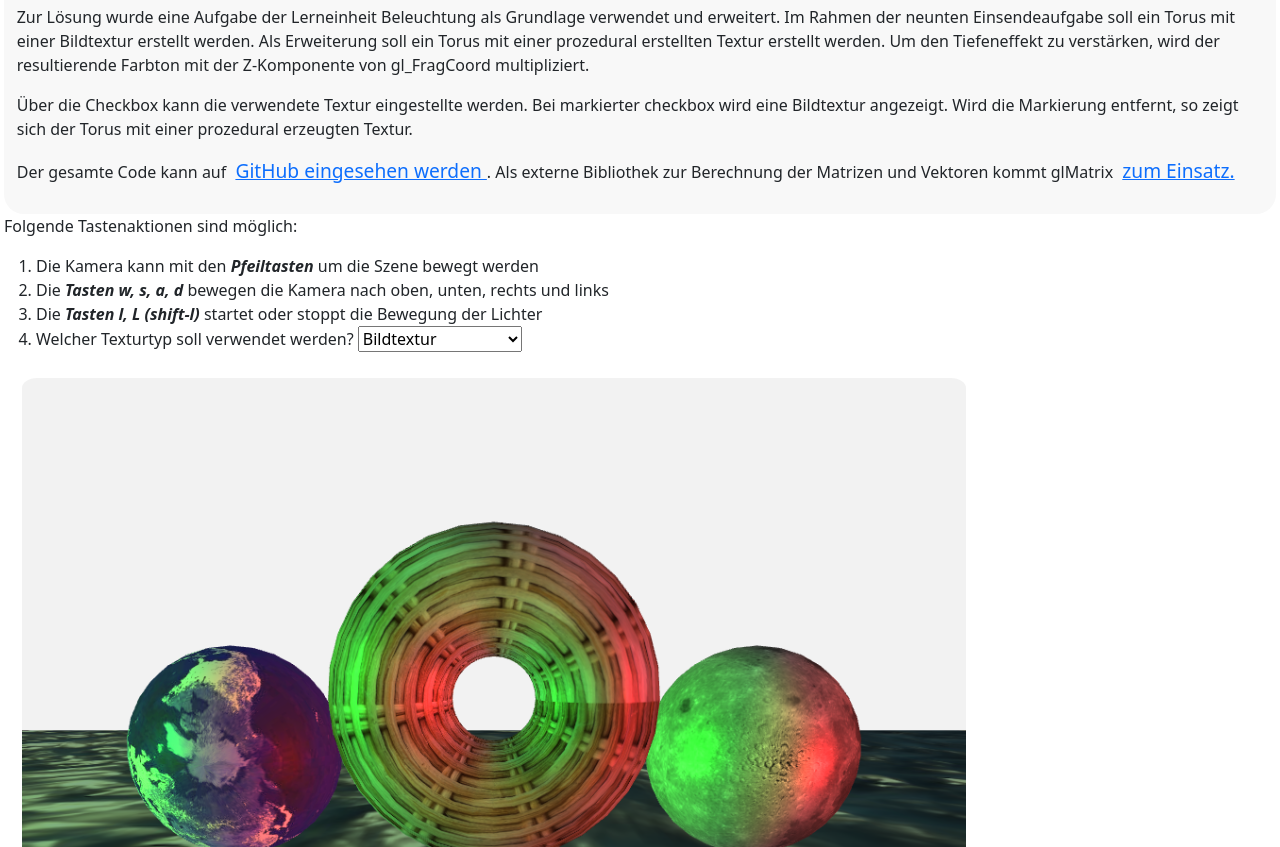
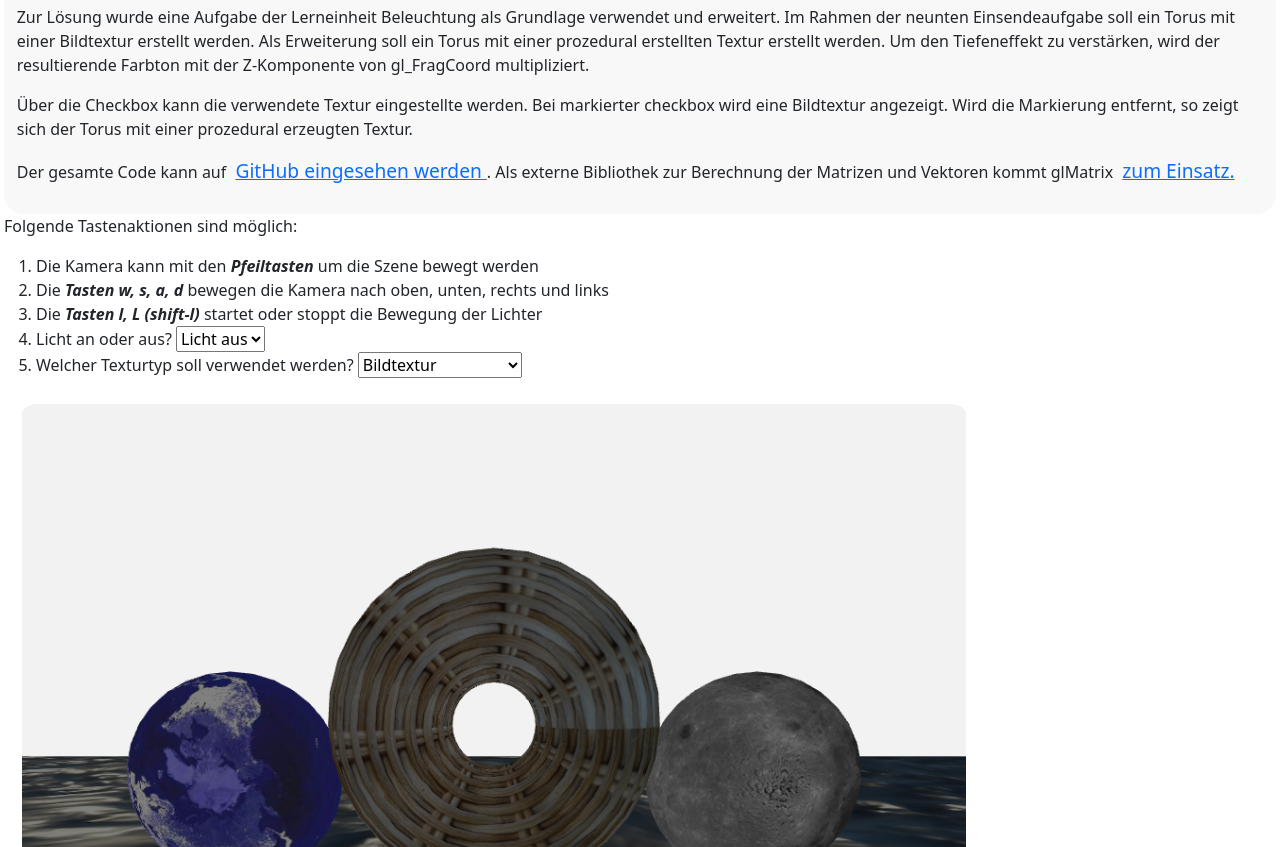
Before and after one commit to ChristianKitte/GvtTorustextur, a plain HTML site: page index.html in a window 1280 px wide. Shown: the part 105-952 px from the top of the page. Drawn offline with nearby package versions, Linux system fonts and the light colour scheme.

Commit message:
Punktlichter schaltbar gemacht. ReadMe Github erstellt inkl. Screenshoots. Kleinere Überarbeitungen.

```diff
--- a/index.html
+++ b/index.html
@@ -58,6 +58,13 @@
             <li>Die <em><b>Tasten w, s, a, d</b></em> bewegen die Kamera nach oben, unten, rechts und links</li>
             <li>Die <em><b>Tasten l, L (shift-l)</b></em> startet oder stoppt die Bewegung der Lichter</li>
             <li>
+                <label for="light-on">Licht an oder aus?</label>
+                <select name="light-on" id="light-on">
+                    <option value="0" selected>Licht aus</option>
+                    <option value="1">Licht an</option>
+                </select>
+            </li>
+            <li>
                 <label for="texture-typ">Welcher Texturtyp soll verwendet werden?</label>
                 <select name="texture-typ" id="texture-typ">
                     <option value="0" selected>Bildtextur</option>
--- a/js/BEL_Src_tpl.js
+++ b/js/BEL_Src_tpl.js
@@ -1,5 +1,6 @@
 var app = (function () {
     let animate = false;
+    let lightOn = 0;
     let textureTyp = 0;
     let currentOrbitDegree_0 = 0.;
     let currentOrbitDegree_1 = 1.;
@@ -58,11 +59,11 @@ var app = (function () {
                 isOn: true,
                 //position: [6., 1., 3.],
                 position: [6., 0., 3.],
-                color: [1., 0., 0.]
+                color: [1., 1., 1.]
             }, {
                 isOn: true,
                 //position: [6., 1., 3.],
-                position: [-6., 1., 3.],
+                position: [-6., 2., 3.],
                 color: [0., 1., 0.]
             },]
     };
@@ -173,8 +174,9 @@ var app = (function () {
         prog.colorUniform = gl.getUniformLocation(prog, "uColor");
 
         // Light.
-        prog.ambientLightUniform = gl.getUniformLocation(prog,
-            "ambientLight");
+        prog.lightOnUniform = gl.getUniformLocation(prog, "lightOn");
+        prog.ambientLightUniform = gl.getUniformLocation(prog, "ambientLight");
+
         // Array for light sources uniforms.
         prog.lightUniform = [];
         // Loop over light sources.
@@ -250,9 +252,15 @@ var app = (function () {
 
     /**
      * Create model object, fill it and push it in models array.
-     *
-     * @parameter geometryname: string with name of geometry.
-     * @parameter fillstyle: wireframe, fill, fillwireframe.
+     * @param geometryname string with name of geometry.
+     * @param fillstyle wireframe, fill, fillwireframe.
+     * @param color
+     * @param translate
+     * @param rotate
+     * @param scale
+     * @param material
+     * @param textureFilename
+     * @param ProceduralTextureTyp
      */
     function createModel(geometryname, fillstyle, color, translate, rotate,
                          scale, material, textureFilename, ProceduralTextureTyp) {
@@ -389,10 +397,16 @@ var app = (function () {
     }
 
     function initEventHandler() {
-        let dropDown = document.getElementById("texture-typ");
+        let dropDown1 = document.getElementById("texture-typ");
+        let dropDown2 = document.getElementById("light-on");
 
-        dropDown.onchange = function (evt) {
+        dropDown1.onchange = function (evt) {
             textureTyp = document.getElementById("texture-typ").value;
+            render();
+        }
+
+        dropDown2.onchange = function (evt) {
+            lightOn = document.getElementById("light-on").value;
             render();
         }
 
@@ -451,6 +465,8 @@ var app = (function () {
                     animate = !animate;
 
                     if (animate) {
+                        dropDown2.value = 1;
+                        lightOn = document.getElementById("light-on").value;
                         window.requestAnimationFrame(rotate);
                     }
 
@@ -461,6 +477,8 @@ var app = (function () {
                     animate = !animate;
 
                     if (animate) {
+                        dropDown2.value = 1;
+                        lightOn = document.getElementById("light-on").value;
                         window.requestAnimationFrame(rotate);
                     }
 
@@ -512,15 +530,15 @@ var app = (function () {
             // Update modelview for model.
             updateTransformations(models[i]);
 
-            // Set uniforms for model.
-            //
             // Transformation matrices.
             gl.uniformMatrix4fv(prog.mvMatrixUniform, false,
                 models[i].mvMatrix);
             gl.uniformMatrix3fv(prog.nMatrixUniform, false,
                 models[i].nMatrix);
+
             // Color (not used with lights).
             gl.uniform4fv(prog.colorUniform, models[i].color);
+            gl.uniform1f(prog.lightOnUniform, lightOn);
 
             // Set Material
             if (textureTyp == 2) {
--- a/js/parameters.js
+++ /dev/null
@@ -1,5 +0,0 @@
-var config={};
-
-const iniConfig=()=>{
-    config.textureTyp=0;
-}
--- a/js/startup.js
+++ b/js/startup.js
@@ -3,10 +3,4 @@
  */
 window.onload = function () {
     app.start()
-    //startApp();
 }
-
-const startApp= async ()=>{
-    //const image= await loadImage('./image/image.png');
-    //app.start(image);
-}
--- a/shaders/fshader.frag
+++ b/shaders/fshader.frag
@@ -13,7 +13,8 @@ void main() {
     float zbuffer = fract(gl_FragCoord.z);
 
     if (useProceduralTexture == 0) { // use image texture
-                                     gl_FragColor = texture2D(uTexture, vTextureCoord)*vColor;
+                                     gl_FragColor = texture2D(uTexture, vTextureCoord) * vColor;
+
     } else if (useProceduralTexture == 2) { // use material
                                             gl_FragColor = vColor * vec4(zbuffer, zbuffer, zbuffer, 1.0);
     }
@@ -75,6 +76,6 @@ void main() {
                                                     tColor = vec4(0. + percent, 1. - percent, 0., 1. * percent2 / whiteLines);
            }
 
-           gl_FragColor = tColor * vec4(zbuffer, zbuffer, zbuffer, 1.0)*vColor;
+           gl_FragColor = tColor * vec4(zbuffer, zbuffer, zbuffer, 1.0) * vColor;
     }
 }
--- a/shaders/vshader.vert
+++ b/shaders/vshader.vert
@@ -11,8 +11,9 @@ uniform mat3 uNMatrix;
 
 // Ambient light.
 uniform vec3 ambientLight;
+uniform float lightOn;
 
-varying vec2 vTextureCoord;
+varying vec2 vTextureCoord; // Texture Koordinaten
 varying vec4 vColor;
 
 // Pointlights.
@@ -57,10 +58,12 @@ vec3 phong(vec3 p, vec3 n, vec3 v) {
     // Calculate ambient light.
     vec3 result = material.ka * ambientLight;
 
-    // Add light from all light sources.
-    for (int j = 0; j < MAX_LIGHT_SOURCES; j++) {
-        if (light[j].isOn) {
-            result += phong(p, n, v, light[j]);
+    if (lightOn == 1.) {
+        // Add light from all light sources.
+        for (int j = 0; j < MAX_LIGHT_SOURCES; j++) {
+            if (light[j].isOn) {
+                result += phong(p, n, v, light[j]);
+            }
         }
     }
     return result;
```
Also changed, not shown: assets/2023-01-08-13-24-57-image.png (added), assets/2023-01-08-13-39-00-image.png (added), assets/2023-01-08-13-40-09-image.png (added), assets/2023-01-08-13-47-31-image.png (added), assets/2023-01-08-13-48-24-image.png (added), 1 other file.
